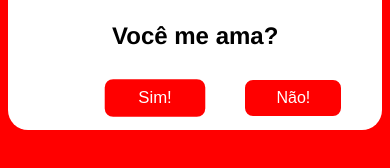
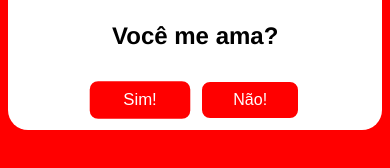
Before and after one commit to DevLucasRocha/Valentine-s-day, a React (Vite) app in the folder valentine-days/: page / in a window 390 px wide. Shown: the part 418-586 px from the top of the page. Built offline with nearby package versions, Linux system fonts and the light colour scheme.

Commit message:
update all files

```diff
--- a/valentine-days/package.json
+++ b/valentine-days/package.json
@@ -3,11 +3,14 @@
   "private": true,
   "version": "0.0.0",
   "type": "module",
+  "homepage": "https://seu-usuario.github.io/Valentine-s-day",
   "scripts": {
     "dev": "vite",
     "build": "vite build",
     "lint": "eslint .",
-    "preview": "vite preview"
+    "preview": "vite preview",
+    "predeploy": "npm run build",
+    "deploy": "gh-pages -d dist"
   },
   "dependencies": {
     "react": "^19.1.0",
@@ -21,6 +24,7 @@
     "eslint": "^9.25.0",
     "eslint-plugin-react-hooks": "^5.2.0",
     "eslint-plugin-react-refresh": "^0.4.19",
+    "gh-pages": "^6.1.1",
     "globals": "^16.0.0",
     "vite": "^6.3.5"
   }
--- a/valentine-days/src/components/Panel.css
+++ b/valentine-days/src/components/Panel.css
@@ -21,23 +21,26 @@
 }
 
 .botoes {
-     position: relative;
+    position: relative;
     width: 100%;
     min-height: 70px;
     margin-top: 20px;
     text-align: center;
+    display: flex;
+    justify-content: center;
+    align-items: center;
+    gap: 20px;
 }
 
 .love-button {
     height: 40px;
     width: 80px;
     font-size: 1.1rem;
-    margin: 0 10px;
     background-color: red;
     border: 2px solid white;
     border-radius: 10px;
     color: white;
-    transition: left 0.2s, top 0.2s;
+    transition: transform 0.2s;
     cursor: pointer;
 }
 
@@ -72,8 +75,6 @@
 
 .love-button#sim {
     position: relative;
-    left: -70px;
-    top: 5px;
     z-index: 1;
     animation: heartbeat 1s infinite;
 }
@@ -89,10 +90,8 @@
     }
 }
 .love-button#nao {
-    position: absolute;
+    position: relative;
     z-index: 2;
-    right: 20px;
-    top: 5px;
 }
 
 @media (max-width: 600px) {
@@ -113,18 +112,20 @@
         min-width: 70px;
         font-size: 1em;
         padding: 8px 0;
-        margin: 0 4vw;
     }
     .love-button#sim {
-        left: -40px;
-        top: 8px;
+        position: relative;
+        left: 0;
+        top: 0;
     }
     .love-button#nao {
-        right: 4vw;
-        top: 8px;
+        position: relative;
+        right: 0;
+        top: 0;
     }
     .botoes {
         min-height: 60px;
         margin-top: 16px;
+        gap: 10px;
     }
 }
--- a/valentine-days/src/components/Panel.jsx
+++ b/valentine-days/src/components/Panel.jsx
@@ -4,31 +4,8 @@ import './Panel.css';
 
 function Panel() {
   const naoBtn = useRef();
-  const painelRef = useRef();
   const [naoVisible, setNaoVisible] = useState(true);
   const [buff, setBuff] = useState(false);
-
-  function fuja() {
-    if (!naoVisible) return;
-    const botaoNao = naoBtn.current;
-    const painel = painelRef.current;
-
-    botaoNao.style.position = "absolute";
-    botaoNao.style.transition = "left 0.5s, top 0.5s";
-    botaoNao.style.zIndex = "1000";
-
-    const larguraPainel = painel.offsetWidth;
-    const alturaPainel = painel.offsetHeight;
-
-    const maxX = larguraPainel - botaoNao.offsetWidth;
-    const maxY = (alturaPainel - botaoNao.offsetHeight) * 0.4;
-
-    const aleatorioX = Math.floor(Math.random() * maxX);
-    const aleatorioY = Math.floor(Math.random() * maxY);
-
-    botaoNao.style.left = aleatorioX + "px";
-    botaoNao.style.top = aleatorioY + "px";
-  }
 
   function buffEDesaparece() {
     setBuff(true);
@@ -36,15 +13,13 @@ function Panel() {
       setNaoVisible(false);
       setBuff(false);
       setTimeout(() => {
-        // Após sumir, reposiciona e reaparece
-        fuja();
         setNaoVisible(true);
-      }, 200); // tempo para reaparecer
-    }, 200); // tempo da animação de sumir
+      }, 200);
+    }, 200);
   }
 
   return (
-    <div className="painel" ref={painelRef}>
+    <div className="painel">
       <h1>
         Feliz dia dos namorados<br />
         Amor da minha vida!
@@ -65,7 +40,6 @@ function Panel() {
           <LoveButton
             tipo="nao"
             ref={naoBtn}
-            onMouseOver={fuja}
             onClick={buffEDesaparece}
             className={buff ? "buff" : ""}
           >
--- a/valentine-days/vite.config.js
+++ b/valentine-days/vite.config.js
@@ -1,6 +1,8 @@
 import { defineConfig } from 'vite'
 import react from '@vitejs/plugin-react'
 
+// https://vitejs.dev/config/
 export default defineConfig({
   plugins: [react()],
+  base: '/Valentine-s-day/'
 })
```
